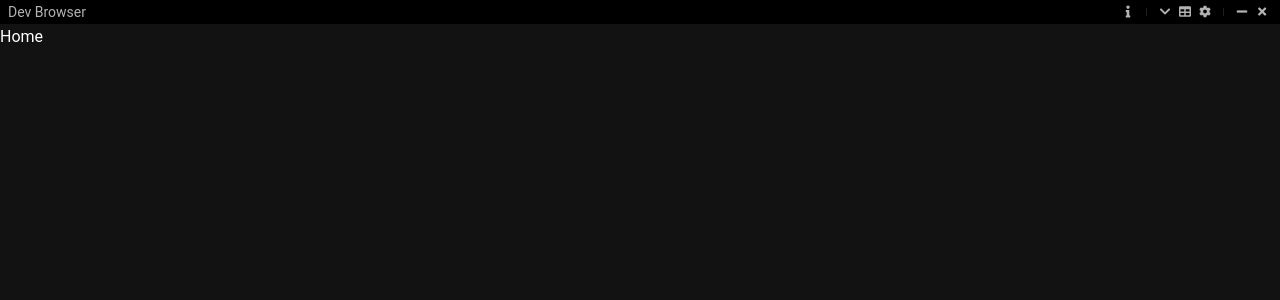
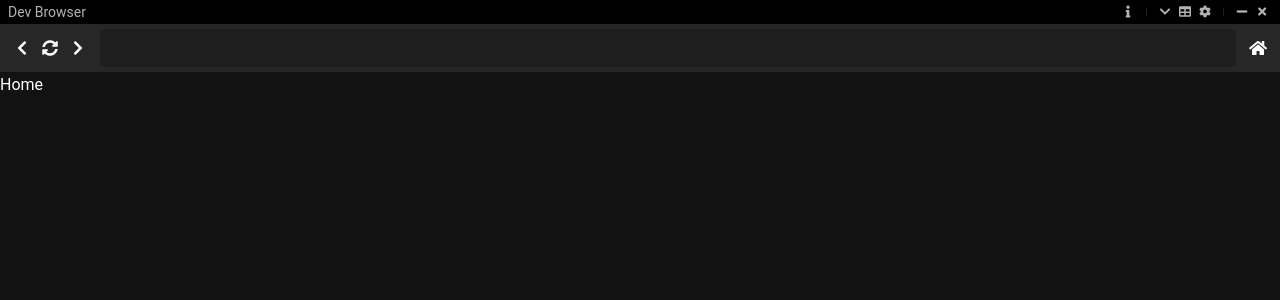
Before and after one commit to iCore/dev-browser, a Vue app: page / in a window 1280 px wide. Shown: the top 300 px of the page. Built offline with nearby package versions, Linux system fonts and the light colour scheme; a small style sheet from the web is missing.

Commit message:
Feat: create nav bar

```diff
--- a/src/App.vue
+++ b/src/App.vue
@@ -1,10 +1,11 @@
 <script>
 import SystemBar from '@/components/system-bar.vue'
+import NavBar from '@/components/nav-bar.vue'
 
 export default {
   name: 'App',
 
-  components: { SystemBar }
+  components: { SystemBar, NavBar }
 }
 </script>
 
@@ -12,7 +13,8 @@ export default {
   <v-app>
     <system-bar />
     <v-divider></v-divider>
-    <v-main>
+    <nav-bar />
+    <v-main app>
       <router-view />
     </v-main>
   </v-app>
--- /dev/null
+++ b/src/components/nav-bar.vue
@@ -0,0 +1,25 @@
+<script>
+export default {
+  name: 'NavBar'
+}
+</script>
+
+<template>
+  <v-expand-transition>
+    <v-app-bar class="px-1 transition-fast-in-fast-out" app dense flat>
+      <v-btn small icon>
+        <v-icon small>fa-chevron-left</v-icon>
+      </v-btn>
+      <v-btn small icon>
+        <v-icon small>fa-sync-alt</v-icon>
+      </v-btn>
+      <v-btn small icon>
+        <v-icon small>fa-chevron-right</v-icon>
+      </v-btn>
+      <v-text-field class="mx-2" hide-details dense solo flat clearable />
+      <v-btn small icon>
+        <v-icon small>fa-home</v-icon>
+      </v-btn>
+    </v-app-bar>
+  </v-expand-transition>
+</template>
--- a/src/components/system-bar.vue
+++ b/src/components/system-bar.vue
@@ -7,11 +7,11 @@ export default {
 <template>
   <v-system-bar id="system-bar" app>
     <span>Dev Browser</span>
-    <v-spacer></v-spacer>
+    <v-spacer />
     <v-btn icon x-small>
       <v-icon x-small>fa-info</v-icon>
     </v-btn>
-    <v-divider class="mx-2" inset vertical></v-divider>
+    <v-divider class="mx-2" inset vertical />
     <v-btn icon x-small>
       <v-icon x-small>fa-chevron-down</v-icon>
     </v-btn>
@@ -21,7 +21,7 @@ export default {
     <v-btn icon x-small>
       <v-icon x-small>fa-cog</v-icon>
     </v-btn>
-    <v-divider class="mx-2" inset vertical></v-divider>
+    <v-divider class="mx-2" inset vertical />
     <v-btn icon x-small>
       <v-icon x-small>fa-minus</v-icon>
     </v-btn>
```
